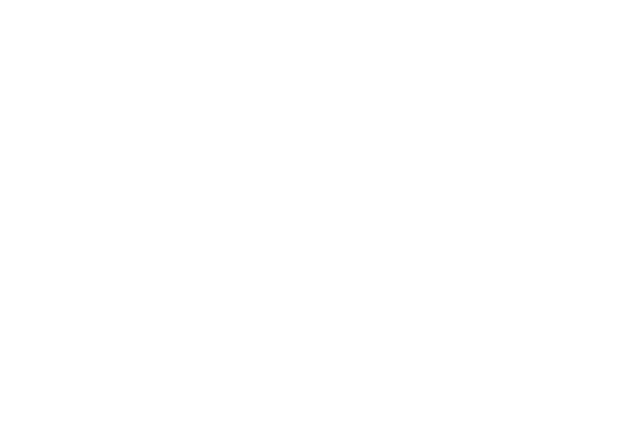
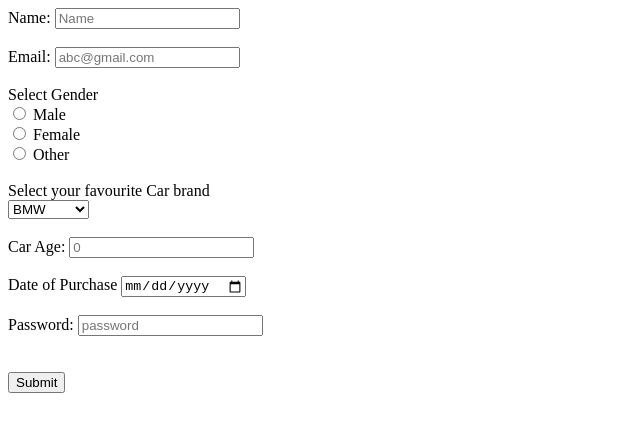
Before and after one commit to acciojob/car-insurance-form-sujatak27, a website: page main.html in a window 1280 px wide. Shown: the whole page, without its empty margins (0-640 px from the left). Drawn offline with Linux system fonts and the light colour scheme.

Commit message:
created a submission

```diff
--- a/main.html
+++ b/main.html
@@ -8,6 +8,46 @@
 
 <body>
 	<!-- the entire body must be written by student -->
+	<form method ="post">
+      <label for="name">Name: </label>
+      <input id="name" type="text" name="full_name" placeholder="Name" required />
+      <br>
+      <br>
+      <label for="email">Email: </label>
+      <input type="email" name="email" placeholder="abc@gmail.com" required/>
+      <br><br>
+      <label for="gender">Select Gender</label><br>
+      <input type="radio" value="male" name="gender" required /> Male <br />
+      <input type="radio" value="female1" name="gender" /> Female <br>
+      <input type="radio" value="other" name="gender" /> Other
+      <br><br>
+      <label for="car_brand">Select your favourite Car brand </label><br>
+      <select ID ="cars" name="car_brand">
+        <option value="bmw">BMW</option>
+        <option value="audi">Audi</option>
+        <option value="mercedez">Mercedez</option>
+      </select>
+      <br>
+      <br>
+      <label for="carage">Car Age: </label>
+      <input type="number" name="carage" placeholder="0" required/>
+      <br>
+      <br>
+      <label for="dop">Date of Purchase </label>
+      <input id="dop" type="date" required />
+      <br>
+      <br>
+      <label for="password">Password: </label>
+      <input id="password" type="password" placeholder="password" required/>
+      <br>
+      <br>
+      <br>
+      <button type="submit">Submit</button>
+      </form>
+
+
+
+
     <script type="text/javascript" src="./script.js">
 </script>
 
```
